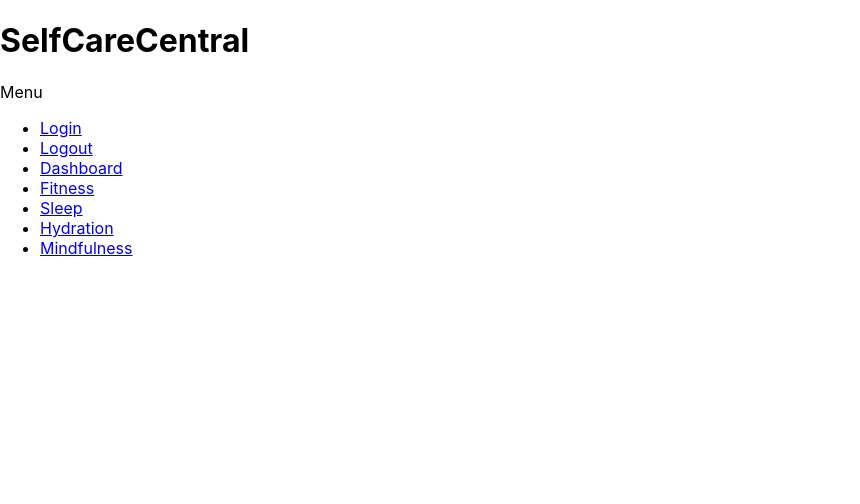
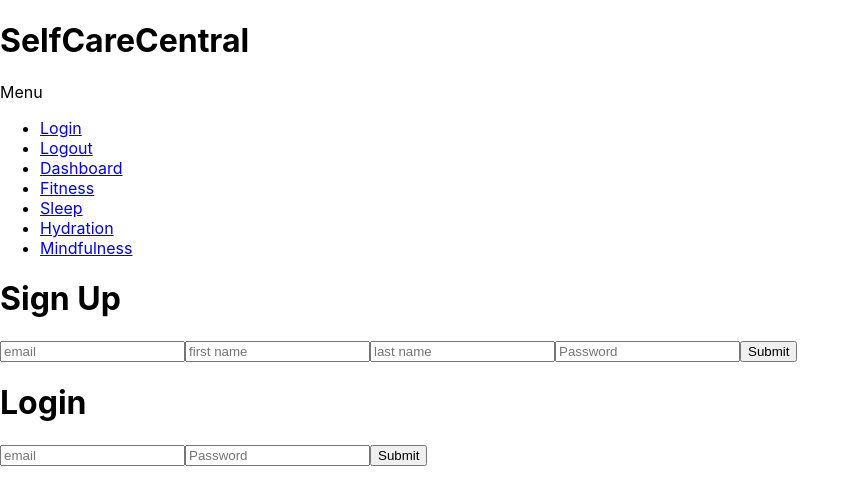
Before and after one commit to hseymo/selfcare, a React (Create React App) app: page /login in a window 1280 px wide. Shown: the top 504 px of the page, without its empty margins (0-860 px from the left). Built offline with nearby package versions, Linux system fonts and the light colour scheme.

Commit message:
created log in and sign up forms

```diff
--- a/src/App.js
+++ b/src/App.js
@@ -8,6 +8,7 @@ import Sleep from './components/pages/Sleep';
 import Hydration from './components/pages/Hydration';
 import Mindfulness from './components/pages/Mindfulness';
 import Header from './components/pages/Header';
+import Login from './components/pages/Login'
 import { BrowserRouter, Routes, Route } from 'react-router-dom';
 
 function App() {
@@ -16,6 +17,7 @@ function App() {
       <Header />
       <Routes>
         <Route path='/' element={<Home />} />
+        <Route path='/login' element={<Login />} />
         <Route path='/dashboard' element={<Dashboard />} />
         <Route path='/fitness' element={<Fitness />} />
         <Route path='/sleep' element={<Sleep />} />
--- a/src/components/NavTabs.js
+++ b/src/components/NavTabs.js
@@ -1,5 +1,13 @@
 import React from 'react';
 import { Link } from 'react-router-dom';
+
+const styles = {
+    navStyle: {
+        border: '2px solid black',
+        width: 'fit-content',
+        padding: '0px 10px',
+    }
+}
 
 function NavTabs(props) {
     return (
--- a/src/components/pages/Login.js
+++ b/src/components/pages/Login.js
@@ -1,63 +1,136 @@
-import React from 'react';
+import React, {useState} from 'react';
+import { checkPassword, validateEmail } from '../../utils/helpers';
 
-export default function SignUpLogIn() {
-    const [email, setEmail] = useState('');
-    const [first_name, setFirst_Name] = useState('');
-    const [last_name, setLast_Name] = useState('');
-    const [password, setPassword] = useState('');
+export default function SignUp() {
+    const [signUpEmail, setEmail] = useState('');
+    const [signUpFirstName, setFirstName] = useState('');
+    const [signUpLastName, setLastName] = useState('');
+    const [signUpPassword, setPassword] = useState('');
+    // const [errorMessage, setErrorMessage] = useState('');
+    const [logInEmail, setloginEmail] = useState('');
+    const [logInPassword, setloginPassword] = useState('');
 
-    const handleInputChange = (e) => {
-        // Getting the value and name of the input which triggered the change
+    // SIGN UP
+    const handleSignUpInputChange = (e) => {
         const { target } = e;
         const inputType = target.name;
         const inputValue = target.value;
 
-        // Based on the input type, we set the state of either email, username, and password
-        if (inputType === 'signUpemail') {
+        if (inputType === 'signUpEmail') {
           setEmail(inputValue);
-        } else if (inputType === 'signUpfirst_name') {
-            setFirst_Name(inputValue);
-        } else if (inputType === 'signUpLast_name') {
-            setLast_Name(inputValue);
-        } else {
+        } else if (inputType === 'signUpFirstName') {
+          setFirstName(inputValue);
+        } else if (inputType === 'signUpLastName') {
+          setLastName(inputValue);
+        } else if (inputType === 'signUpPassword') {
           setPassword(inputValue);
         }
       };
 
+      const handleSignUpSubmit = (e) => {
+        e.preventDefault();
+        if (!validateEmail(signUpEmail)) {
+          alert('Email is invalid');
+          return;
+        }
+        if (!checkPassword(signUpPassword)) {
+          alert(
+            `Choose a more secure password for the account`
+          );
+          return;
+        }
+        alert(`Hello ${signUpFirstName}`);
+
+        console.log('signup submitted')
+
+        setEmail('');
+        setFirstName('');
+        setLastName('');
+        setPassword('');
+      };
+
+      // LOG IN
+      const handleLogInInputChange = (e) => {
+        const { target } = e;
+        const inputType = target.name;
+        const inputValue = target.value;
+
+        if (inputType === 'logInEmail') {
+          setloginEmail(inputValue);
+        } else if (inputType === 'logInPassword') {
+          setloginPassword(inputValue);
+        }
+      };
+
+      const handleLogInSubmit = (e) => {
+        e.preventDefault();
+        console.log('login submitted')
+
+        setEmail('');
+        setFirstName('');
+        setLastName('');
+        setPassword('');
+      };
+
+
+
     return (
         <div>
-            <h1>Login or Sign Up</h1>
-                <form className="signUp" onClick={handleFormSubmit}>
+            <div className="signUpSection">
+            <h1>Sign Up</h1>
+                <form className="signUp">
                 <input
-                value={signUpemail}
-                name="signUpemail"
-                onChange={handleInputChange}
+                value={signUpEmail}
+                name="signUpEmail"
+                onChange={handleSignUpInputChange}
                 type="email"
                 placeholder="email"
                 />
                 <input
-                value={signUpfirst_name}
-                name="signUpfirst_name"
-                onChange={handleInputChange}
+                value={signUpFirstName}
+                name="signUpFirstName"
+                onChange={handleSignUpInputChange}
                 type="text"
                 placeholder="first name"
                 />
                 <input
-                value={signUplast_name}
-                name="signUplast_name"
-                onChange={handleInputChange}
+                value={signUpLastName}
+                name="signUpLastName"
+                onChange={handleSignUpInputChange}
                 type="text"
                 placeholder="last name"
                 />
                 <input
-                value={signUppassword}
-                name="signUppassword"
-                onChange={handleInputChange}
+                value={signUpPassword}
+                name="signUpPassword"
+                onChange={handleSignUpInputChange}
                 type="password"
                 placeholder="Password"
                 />
-                <button type="button" onClick={handleFormSubmit}>Submit</button>
+                <button type="button" onClick={handleSignUpSubmit}>Submit</button>
                 </form>
+            </div>
+            <div className="logInSection">
+            <h1>Login</h1>
+                <form className="logIn">
+                <input
+                value={logInEmail}
+                name="logInEmail"
+                onChange={handleLogInInputChange}
+                type="email"
+                placeholder="email"
+                />
+                <input
+                value={logInPassword}
+                name="logInPassword"
+                onChange={handleLogInInputChange}
+                type="password"
+                placeholder="Password"
+                />
+                <button type="button"  onClick={handleLogInSubmit}>Submit</button>
+                </form>
+            </div>
+
         </div>
     );
 }
--- /dev/null
+++ b/src/utils/helpers.js
@@ -0,0 +1,12 @@
+export function validateEmail(email) {
+  const re = /^(([^<>()[\]\\.,;:\s@"]+(\.[^<>()[\]\\.,;:\s@"]+)*)|(".+"))@((\[[0-9]{1,3}\.[0-9]{1,3}\.[0-9]{1,3}\.[0-9]{1,3}\])|(([a-zA-Z\-0-9]+\.)+[a-zA-Z]{2,}))$/;
+  return re.test(String(email).toLowerCase());
+}
+
+export function checkPassword(input) {
+  const password = /^[A-Za-z]\w{7,14}$/;
+  if (input.match(password)) {
+    return true;
+  }
+  return false;
+}
```
